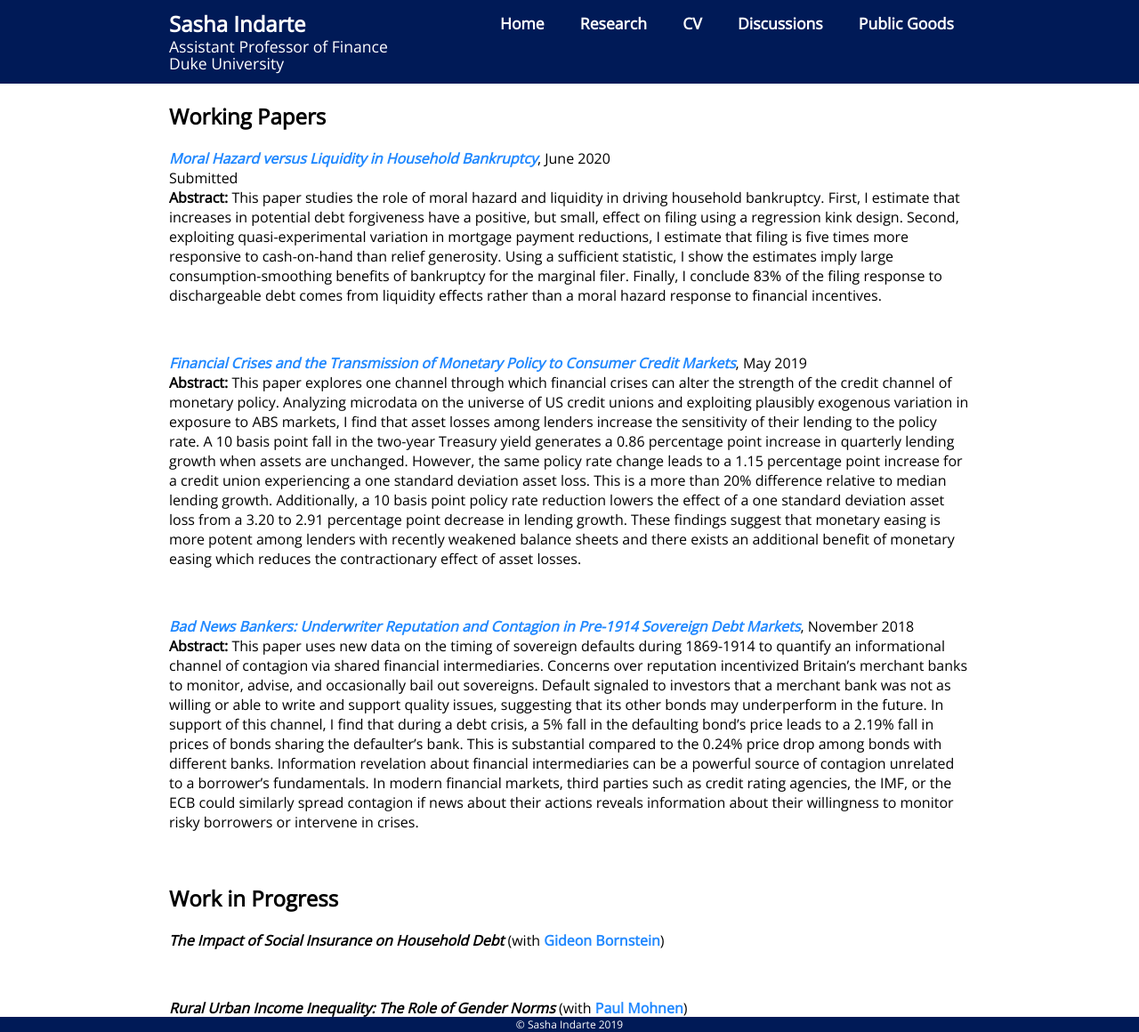
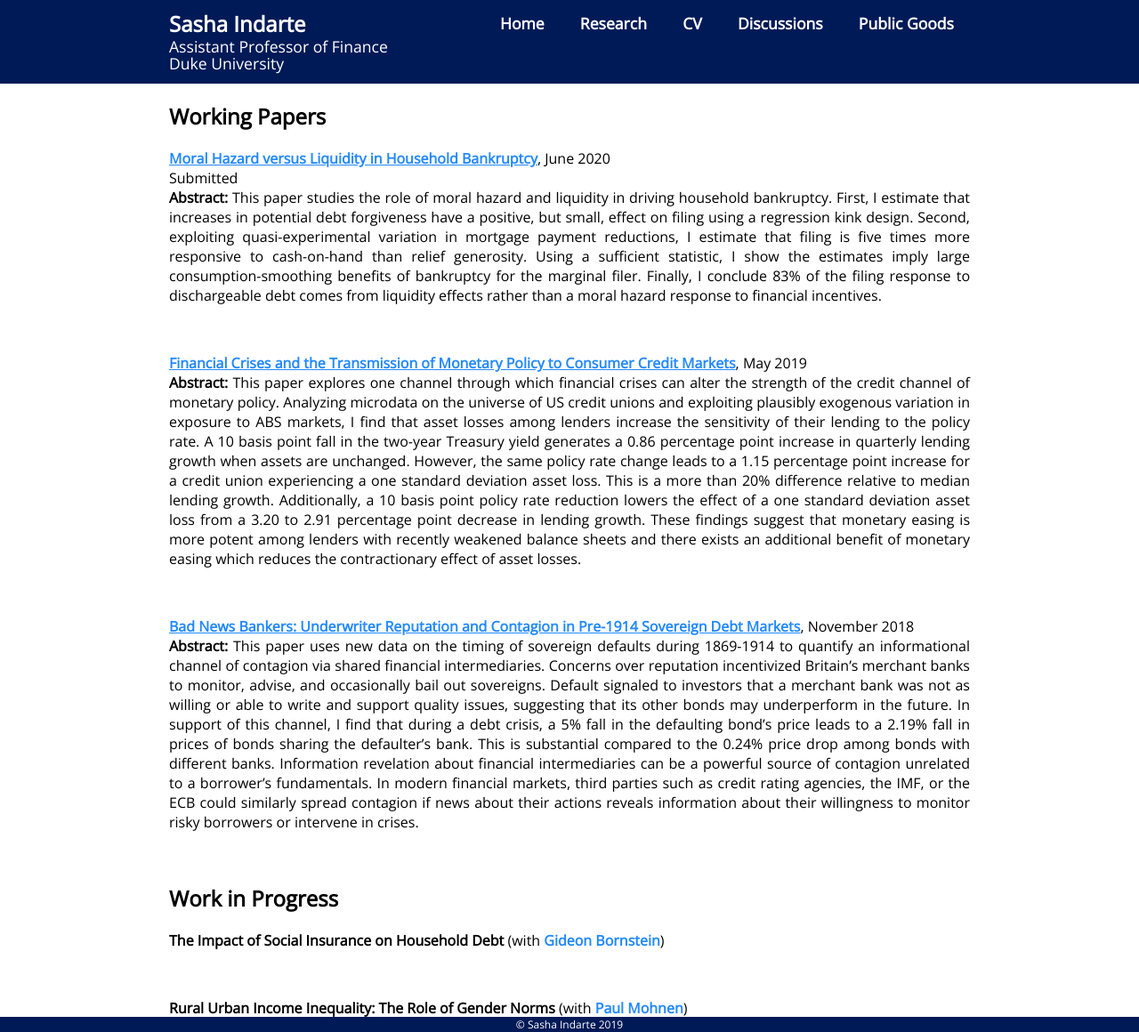
Before and after one commit to sashaindarte/sashaindarte.github.io, a Jekyll site: the page built from research/index.html, in a window 1280 px wide and 1160 px high. Shown: the whole window at 89% size. Built offline with Jekyll 4.4.1, drawn with Linux system fonts in a browser that asks for light colours.

Commit message:
justified text

```diff
--- a/research/index.html
+++ b/research/index.html
@@ -7,8 +7,8 @@ title: Sasha Indarte - Research
 	<div class="singlecol">
 		<h2>Working Papers</h2>
 
-		<p> <a href = "/research/si_bk_2020.pdf">
-			<i><b>Moral Hazard versus Liquidity in Household Bankruptcy</b></i></a>, June 2020
+		<p align="justify"> <a href = "/research/si_bk_2020.pdf">
+			<u><b>Moral Hazard versus Liquidity in Household Bankruptcy</b></u></a>, June 2020
 			<br>
 			Submitted
 			<br>
@@ -17,16 +17,16 @@ title: Sasha Indarte - Research
 
 		<br>
 
-		<p> <a href = "/research/indarte_crises_monetary_policy.pdf">
-			<i><b>Financial Crises and the Transmission of Monetary Policy to Consumer Credit Markets</b></i></a>, May 2019
+		<p align="justify"> <a href = "/research/indarte_crises_monetary_policy.pdf">
+			<u><b>Financial Crises and the Transmission of Monetary Policy to Consumer Credit Markets</b></u></a>, May 2019
 			<br>
 			<b>Abstract:</b> This paper explores one channel through which financial crises can alter the strength of the credit channel of monetary policy. Analyzing microdata on the universe of US credit unions and exploiting plausibly exogenous variation in exposure to ABS markets, I find that asset losses among lenders increase the sensitivity of their lending to the policy rate. A 10 basis point fall in the two-year Treasury yield generates a 0.86 percentage point increase in quarterly lending growth when assets are unchanged. However, the same policy rate change leads to a 1.15 percentage point increase for a credit union experiencing a one standard deviation asset loss. This is a more than 20% difference relative to median lending growth. Additionally, a 10 basis point policy rate reduction lowers the effect of a one standard deviation asset loss from a 3.20 to 2.91 percentage point decrease in lending growth. These findings suggest that monetary easing is more potent among lenders with recently weakened balance sheets and there exists an additional benefit of monetary easing which reduces the contractionary effect of asset losses.
 		</p>
 
 		<br>
 
-		<p> <a href = "/research/indarte_historical_contagion.pdf">
-			<i><b>Bad News Bankers: Underwriter Reputation and Contagion in Pre-1914 Sovereign Debt Markets</b></i></a>, November 2018
+		<p align="justify"> <a href = "/research/indarte_historical_contagion.pdf">
+			<u><b>Bad News Bankers: Underwriter Reputation and Contagion in Pre-1914 Sovereign Debt Markets</b></u></a>, November 2018
 			<br>
 			<b>Abstract:</b> This paper uses new data on the timing of sovereign defaults during 1869-1914 to quantify an informational channel of contagion via shared financial intermediaries. Concerns over reputation incentivized Britain’s merchant banks to monitor, advise, and occasionally bail out sovereigns. Default signaled to investors that a merchant bank was not as willing or able to write and support quality issues, suggesting that its other bonds may underperform in the future. In support of this channel, I find that during a debt crisis, a 5% fall in the defaulting bond’s price leads to a 2.19% fall in prices of bonds sharing the defaulter’s bank. This is substantial compared to the 0.24% price drop among bonds with different banks. Information revelation about financial intermediaries can be a powerful source of contagion unrelated to a borrower’s fundamentals. In modern financial markets, third parties such as credit rating agencies, the IMF, or the ECB could similarly spread contagion if news about their actions reveals information about their willingness to monitor risky borrowers or intervene in crises.
 		</p>
@@ -35,11 +35,11 @@ title: Sasha Indarte - Research
 
 		<h2>Work in Progress</h2>
 
-		<p><b><i>The Impact of Social Insurance on Household Debt</i></b> (with <a href="http://www.gideon-bornstein.com/home">Gideon Bornstein</a>)</p>
+		<p><b>The Impact of Social Insurance on Household Debt</b> (with <a href="http://www.gideon-bornstein.com/home">Gideon Bornstein</a>)</p>
 
 		<br>
 
-		<p><b><i>Rural Urban Income Inequality: The Role of Gender Norms</i></b> (with <a href="https://sites.google.com/view/paulmohnen/home">Paul Mohnen</a>)</p>
+		<p><b>Rural Urban Income Inequality: The Role of Gender Norms</b> (with <a href="https://sites.google.com/view/paulmohnen/home">Paul Mohnen</a>)</p>
 
 		</div>
 	</div>
```
